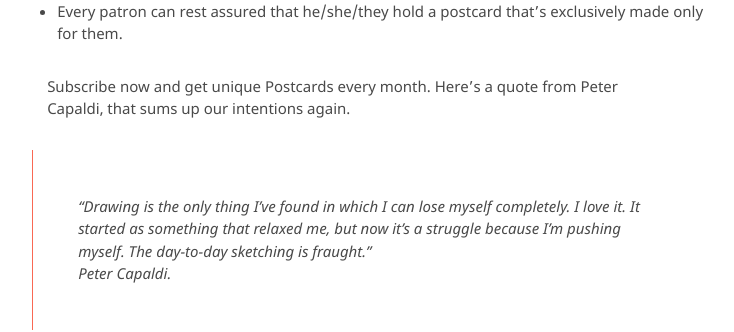
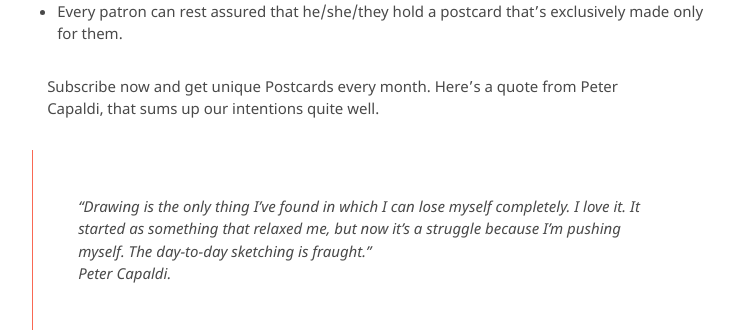
Before and after one commit to kvshvlin/yourmailproject, a Jekyll site: the page built from index.md, in a window 1280 px wide and 900 px high, scrolled down 904 px. Shown: the part 184-516 px from the top of the window, without its empty margins (381-1115 px from the left). Built offline with Jekyll 4.4.1, drawn with Linux system fonts in a browser that asks for light colours; our own code applies the rules of GitHub Pages for plain Markdown files.

Commit message:
Update index.md

```diff
--- a/index.md
+++ b/index.md
@@ -19,7 +19,7 @@ Ahem! When we say unique, this is what we mean,
 - Every patron gets a different illustrated postcard as different as different can be.
 - Every patron can rest assured that he/she/they hold a postcard that's exclusively made only for them.
 
-Subscribe now and get unique Postcards every month. Here's a quote from Peter Capaldi, that sums up our intentions again.
+Subscribe now and get unique Postcards every month. Here's a quote from Peter Capaldi, that sums up our intentions quite well.
 
 > "Drawing is the only thing I've found in which I can lose myself completely. I love it. It started as something that relaxed me, but now it's a struggle because I'm pushing myself. The day-to-day sketching is fraught."
 > Peter Capaldi.
```
